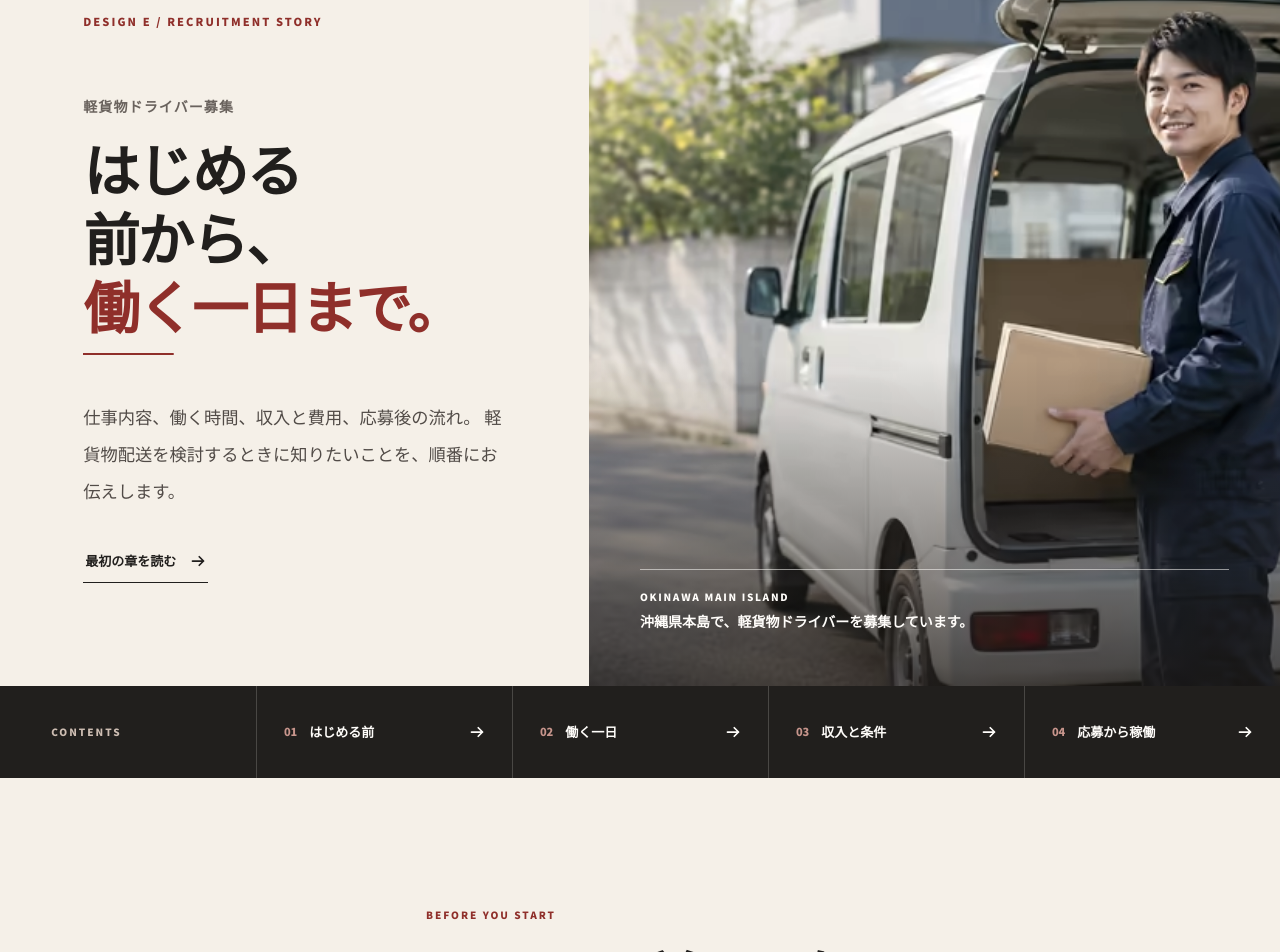
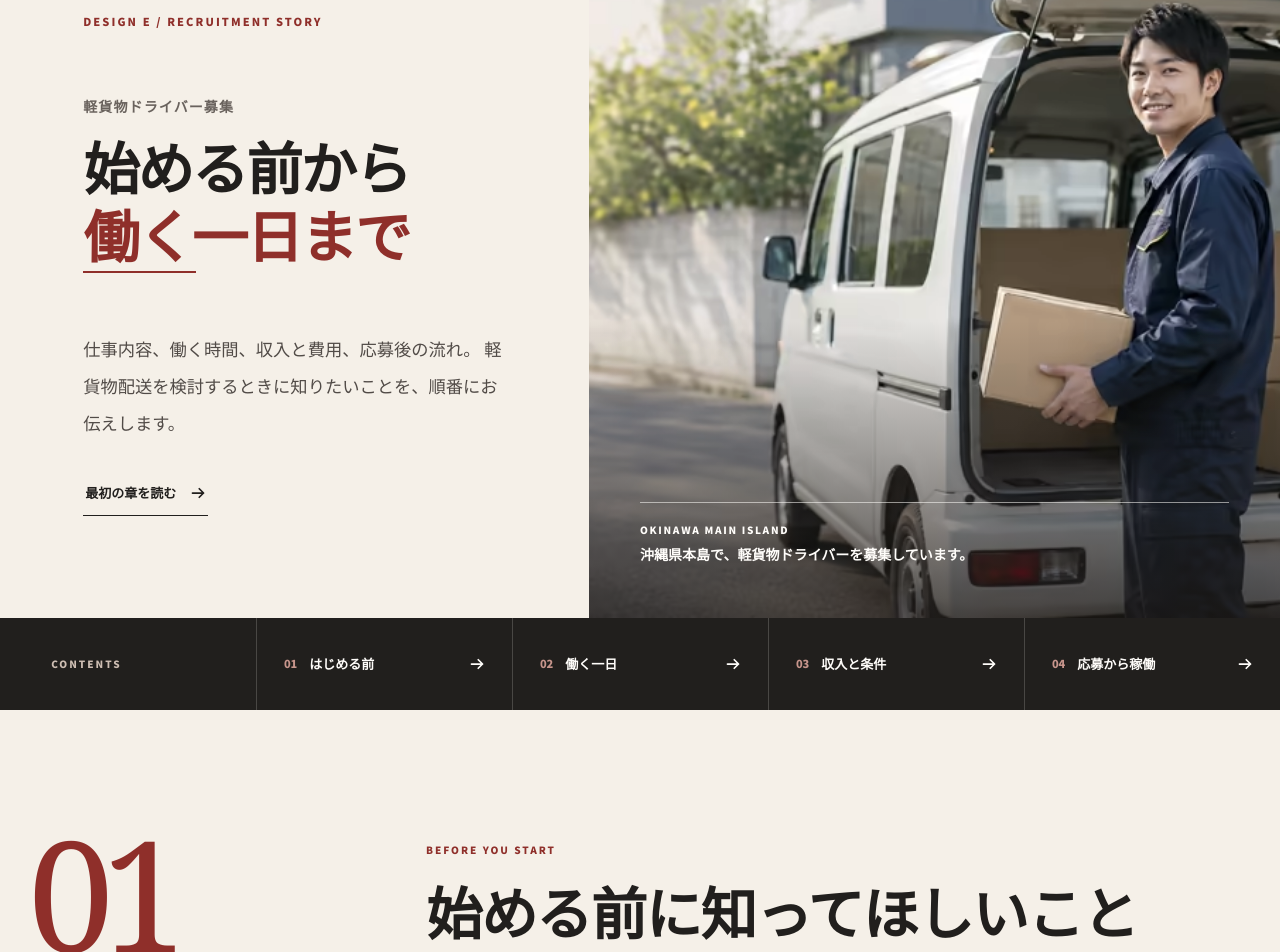
Before and after one commit to halc8312/KKAMOTSU, a Next.js app: page /designs/story in a window 1280 px wide. Shown: the part 220-1172 px from the top of the page. Built offline with nearby package versions, Linux system fonts and the light colour scheme; no server answers.

Commit message:
大見出しの句読点とE案ヒーローを整える (#15)
A〜F案の大見出しから句読点を外し、E案を「始める前から」「働く一日まで」の2行スタイルに調整する。

```diff
--- a/app/_components/DashboardSite.tsx
+++ b/app/_components/DashboardSite.tsx
@@ -58,7 +58,7 @@ export function DashboardSite() {
         <section className="dashboard-hero" aria-labelledby="dashboard-title">
           <div className="dashboard-hero__copy">
             <p className="dashboard-eyebrow">LIGHT CARGO DRIVER / OKINAWA</p>
-            <h1 id="dashboard-title">仕事の条件を、<br />ひと目で。</h1>
+            <h1 id="dashboard-title">仕事の条件を<br />ひと目で</h1>
             <p className="dashboard-hero__lead">
               長い説明を読む前に、働く場所・報酬・車両・一日の流れを確認。
               前代運送の軽貨物ドライバー募集を、要点から比べられる採用サイトです。
@@ -177,7 +177,7 @@ export function DashboardSite() {
         <section className="dashboard-apply" aria-labelledby="dashboard-apply-title">
           <div className="dashboard-apply__intro">
             <p>APPLICATION FLOW</p>
-            <h2 id="dashboard-apply-title">条件が合いそうなら、<br />まずは相談から。</h2>
+            <h2 id="dashboard-apply-title">条件が合いそうなら<br />まずは相談から</h2>
             <p>応募前の質問だけでも構いません。希望の働き方をメールでお知らせください。</p>
             <a className="dashboard-button dashboard-button--light" href={mailto}>
               応募・相談メールを送る
--- a/app/_components/PortalSite.tsx
+++ b/app/_components/PortalSite.tsx
@@ -34,20 +34,20 @@ const portalLinks: Array<{
   { page: "apply", href: "/designs/portal/apply", label: "応募・相談", eyebrow: "ENTRY" },
 ];
 
-const pageIntroductions: Record<Exclude<PortalPage, "home">, { eyebrow: string; title: string; copy: string }> = {
+const pageIntroductions: Record<Exclude<PortalPage, "home">, { eyebrow: string; titleLines: [string, string]; copy: string }> = {
   work: {
     eyebrow: "WORK GUIDE",
-    title: "仕事内容と一日の動きを、先に確認。",
+    titleLines: ["仕事内容と一日の流れ", "まとめて確認"],
     copy: "軽貨物配送の特徴と、稼働日の流れをまとめました。自分に合う働き方か、具体的に確認できます。",
   },
   conditions: {
     eyebrow: "CONDITION GUIDE",
-    title: "報酬・車両・経費を、まとめて確認。",
+    titleLines: ["報酬・車両・経費", "まとめて確認"],
     copy: "応募前に知っておきたい募集条件を一覧にしています。案件ごとの詳細は、相談時にご案内します。",
   },
   apply: {
     eyebrow: "ENTRY GUIDE",
-    title: "相談から稼働まで、4つのステップ。",
+    titleLines: ["相談から稼働まで", "4ステップ"],
     copy: "まずはメールで希望をお知らせください。仕事内容と条件を確認し、双方の合意後に稼働を始めます。",
   },
 };
@@ -99,7 +99,10 @@ function PortalIntro({ page }: { page: Exclude<PortalPage, "home"> }) {
   return (
     <section className="portal-intro" aria-labelledby="portal-page-title">
       <p className="portal-kicker">{introduction.eyebrow}</p>
-      <h1 id="portal-page-title">{introduction.title}</h1>
+      <h1 id="portal-page-title">
+        <span>{introduction.titleLines[0]}</span>
+        <span>{introduction.titleLines[1]}</span>
+      </h1>
       <p>{introduction.copy}</p>
     </section>
   );
@@ -112,7 +115,8 @@ function PortalHome() {
         <div className="portal-hero__copy">
           <p className="portal-kicker">MAESHIRO RECRUIT PORTAL</p>
           <h1 id="portal-home-title">
-            知りたい情報から、<wbr />選べる採用サイト。
+            <span>知りたい情報から</span>
+            <span>選べる採用サイト</span>
           </h1>
           <p>
             前代運送の軽貨物ドライバー募集について、仕事内容・条件・応募方法の順番にかかわらず、
@@ -167,7 +171,7 @@ function PortalHome() {
       <section className="portal-start" aria-labelledby="portal-start-title">
         <div>
           <p className="portal-kicker">BEFORE ENTRY</p>
-          <h2 id="portal-start-title">迷っている段階でも、ご相談ください。</h2>
+          <h2 id="portal-start-title">迷っている段階でも<wbr />ご相談ください</h2>
           <p>希望する曜日・日数・エリアを伺い、案件内容や条件をご説明します。</p>
         </div>
         <a className="portal-primary-link portal-primary-link--dark" href={entryMailto()}>
@@ -343,7 +347,7 @@ function PortalApply() {
 
       <section className="portal-entry-panel" aria-labelledby="portal-entry-title">
         <p className="portal-kicker">CONTACT</p>
-        <h2 id="portal-entry-title">まずは、希望の働き方をお聞かせください。</h2>
+        <h2 id="portal-entry-title">まずは<wbr />希望の働き方をお聞かせください</h2>
         <p>名前と希望する曜日・日数・エリアを添えて、メールでご連絡ください。</p>
         <a className="portal-primary-link portal-primary-link--dark" href={entryMailto()}>
           メールで応募・相談する
--- a/app/_components/RecruitmentSite.tsx
+++ b/app/_components/RecruitmentSite.tsx
@@ -104,7 +104,7 @@ export function RecruitmentSite({ themeId }: { themeId: ThemeId }) {
         </section>
 
         <section className="rs-section rs-benefits" id="benefits">
-          <SectionHeading kicker="OUR ADVANTAGES" title="はじめやすく、続けやすい仕事へ。">
+          <SectionHeading kicker="OUR ADVANTAGES" title="はじめやすく続けやすい仕事へ">
             配送の仕事が初めてでも大丈夫。希望を聞くところから始めます。
           </SectionHeading>
           <div className="rs-benefit-grid">
@@ -120,7 +120,7 @@ export function RecruitmentSite({ themeId }: { themeId: ThemeId }) {
 
         <section className="rs-income" id="income">
           <div className="rs-income-inner">
-            <SectionHeading kicker="INCOME EXAMPLES" title="働き方で変わる、3つの売上実績例。" light>
+            <SectionHeading kicker="INCOME EXAMPLES" title="働き方で変わる3つの売上実績例" light>
               自分のペースも、しっかり稼働も。希望する働き方をご相談ください。
             </SectionHeading>
             <div className="rs-income-grid">
@@ -210,7 +210,7 @@ export function RecruitmentSite({ themeId }: { themeId: ThemeId }) {
         <section className="rs-entry" id="entry">
           <div>
             <p className="rs-section-kicker">ENTRY / CONTACT</p>
-            <h2>まずは、あなたの希望を聞かせてください。</h2>
+            <h2>まずは<wbr />あなたの希望を聞かせてください</h2>
             <p>仕事内容や費用を確認してから検討したい方も歓迎です。応募前の相談だけでも、気軽にご連絡ください。</p>
           </div>
           <a className="rs-button rs-button-primary rs-button-large" href={entryMailto()}>
--- a/app/_components/StorySite.tsx
+++ b/app/_components/StorySite.tsx
@@ -59,8 +59,8 @@ export function StorySite() {
             <p className="story-overline">DESIGN E / RECRUITMENT STORY</p>
             <p className="story-role">{company.role}</p>
             <h1 id="story-title">
-              はじめる前から、<br />
-              <em>働く一日まで。</em>
+              <span>始める前から</span>
+              <em>働く一日まで</em>
             </h1>
             <p className="story-cover-lead">
               仕事内容、働く時間、収入と費用、応募後の流れ。
@@ -100,7 +100,7 @@ export function StorySite() {
           <ChapterHeading
             number="01"
             label="BEFORE YOU START"
-            title={<>はじめる前に、<wbr />知ってほしいこと。</>}
+            title={<>始める前に<wbr />知ってほしいこと</>}
             id="story-before-title"
           />
 
@@ -131,7 +131,7 @@ export function StorySite() {
           <aside className="story-note" aria-label="車両と費用について">
             <CheckIcon />
             <div>
-              <strong>稼働中は、全員が車両を無料でレンタルできます。</strong>
+              <strong>稼働中は全員が車両を無料でレンタルできます</strong>
               <p>レンタル車は自家利用も可能です。燃料費・保険料・備品代は自己負担となります。</p>
             </div>
           </aside>
@@ -141,7 +141,7 @@ export function StorySite() {
           <ChapterHeading
             number="02"
             label="A DAY AT WORK"
-            title={<>働く一日を、<wbr />時間の順に。</>}
+            title={<>働く一日を<wbr />時間の順に</>}
             id="story-day-title"
             light
           />
@@ -166,7 +166,7 @@ export function StorySite() {
           <ChapterHeading
             number="03"
             label="INCOME & CONDITIONS"
-            title={<>収入と条件を、<wbr />曖昧にしない。</>}
+            title={<>収入と条件を<wbr />曖昧にしない</>}
             id="story-conditions-title"
           />
 
@@ -215,7 +215,7 @@ export function StorySite() {
           <ChapterHeading
             number="04"
             label="HOW TO START"
-            title={<>相談から稼働まで、<wbr />4つの場面。</>}
+            title={<>相談から稼働までの<wbr />4つの場面</>}
             id="story-apply-title"
           />
 
@@ -234,7 +234,7 @@ export function StorySite() {
           <div className="story-faq">
             <div>
               <p className="story-small-label">FAQ</p>
-              <h3>応募前に、もう少し確認したい方へ。</h3>
+              <h3>応募前に<wbr />もう少し確認したい方へ</h3>
             </div>
             <div className="story-faq-list">
               {faqs.map(([question, answer], index) => (
@@ -258,7 +258,7 @@ export function StorySite() {
           <p className="story-entry-number" aria-hidden="true">05</p>
           <div>
             <p className="story-small-label">ENTRY / CONTACT</p>
-            <h2 id="story-entry-title">次の一歩は、希望を話すことから。</h2>
+            <h2 id="story-entry-title">次の一歩は<wbr />希望を話すことから</h2>
             <p>
               仕事内容や費用を確認してから検討したい方も歓迎です。
               応募前の相談だけでも、気軽にご連絡ください。
--- a/app/_data/recruitment.ts
+++ b/app/_data/recruitment.ts
@@ -22,8 +22,8 @@ export const themes: Array<{
     letter: "A",
     name: "NAVY STANDARD",
     japaneseName: "信頼・端正",
-    headline: "運ぶ仕事を、自分らしく。",
-    headlineParts: ["運ぶ仕事を、", "自分らしく。"],
+    headline: "運ぶ仕事を 自分らしく",
+    headlineParts: ["運ぶ仕事を", "自分らしく"],
     summary: "企業としての安心感をまっすぐ伝える、ネイビー×ライムの基準案。",
   },
   {
@@ -31,8 +31,8 @@ export const themes: Array<{
     letter: "B",
     name: "WARM EDITORIAL",
     japaneseName: "親しみ・温かさ",
-    headline: "はじめての配送に、ちゃんと安心を。",
-    headlineParts: ["はじめての配送に、", "ちゃんと安心を。"],
+    headline: "はじめての配送に ちゃんと安心を",
+    headlineParts: ["はじめての配送に", "ちゃんと安心を"],
     summary: "人柄と相談しやすさを伝える、サンド×ティールの編集記事風。",
   },
   {
@@ -40,8 +40,8 @@ export const themes: Array<{
     letter: "C",
     name: "ROUTE POSTER",
     japaneseName: "大胆・求人訴求",
-    headline: "まずは相談から。軽貨物ドライバーへ。",
-    headlineParts: ["まずは相談から。", "軽貨物ドライバーへ。"],
+    headline: "まずは相談から 軽貨物ドライバーへ",
+    headlineParts: ["まずは相談から", "軽貨物ドライバーへ"],
     summary: "仕事の要点を力強く見せる、黒×シグナルイエローのポスター案。",
   },
 ];
@@ -85,7 +85,7 @@ export const benefits = [
   {
     number: "01",
     label: "BEGINNER FRIENDLY",
-    title: "未経験から、迷わずスタート",
+    title: "未経験から迷わずスタート",
     copy: "荷物の扱い方や配送の進め方など、稼働前に必要なことを丁寧にご案内。はじめての一歩を支えます。",
   },
   {
--- a/app/portal.css
+++ b/app/portal.css
@@ -223,6 +223,11 @@
   font-weight: 800;
   letter-spacing: -0.025em;
   line-height: 1.25;
+}
+
+.portal-hero h1 span,
+.portal-intro h1 span {
+  display: block;
 }
 
 .portal-hero__copy > p:not(.portal-kicker) {
@@ -1126,7 +1131,7 @@
   }
 
   .portal-intro h1 {
-    /* 38px固定では下層ページの17字見出しが360px幅で3行に割れる */
+    /* 各フレーズが2行のまま収まる級数まで、画面幅に応じて縮小する。 */
     font-size: clamp(30px, 8.6vw, 38px);
   }
 
--- a/app/story.css
+++ b/app/story.css
@@ -152,6 +152,7 @@
   position: relative;
   z-index: 2;
   display: flex;
+  min-width: 0;
   flex-direction: column;
   justify-content: center;
   padding: clamp(64px, 8vw, 132px) clamp(28px, 6.5vw, 108px);
@@ -175,31 +176,43 @@
 }
 
 .story-cover h1 {
+  display: flex;
+  max-width: 100%;
+  flex-direction: column;
+  align-items: flex-start;
+  gap: 0.08em;
   margin-top: 15px;
-  /* 88px x 15字は1440pxで4行(高さ317px)になり、章立ての導入が
-     見出しだけで埋まる。 */
+  /* 2つの短いフレーズを改行そのもので見せるため、各行を独立させる。 */
   font-size: clamp(44px, 4.4vw, 66px);
   font-weight: 800;
   letter-spacing: -0.035em;
-  line-height: 1.22;
+  line-height: 1.12;
+  overflow-wrap: anywhere;
+}
+
+.story-cover h1 > span,
+.story-cover h1 > em {
+  display: block;
+  width: fit-content;
+  max-width: 100%;
 }
 
 .story-cover h1 em {
   position: relative;
+  padding-bottom: 0.14em;
   color: var(--story-red);
   font-style: normal;
 }
 
 .story-cover h1 em::after {
   position: absolute;
-  right: 0;
-  bottom: -10px;
+  right: auto;
+  bottom: 0;
   left: 0;
+  width: 2em;
   height: 2px;
   background: currentColor;
   content: "";
-  transform: scaleX(0.24);
-  transform-origin: left;
 }
 
 .story-cover-lead {
@@ -1037,13 +1050,13 @@
 
   .story-cover h1 {
     margin-top: 12px;
-    font-size: clamp(40px, 11.6vw, 58px);
+    font-size: clamp(38px, 10.8vw, 58px);
     letter-spacing: -0.025em;
-    line-height: 1.3;
+    line-height: 1.12;
   }
 
   .story-cover h1 em::after {
-    bottom: -7px;
+    bottom: 0;
   }
 
   .story-cover-lead {
@@ -1354,10 +1367,6 @@
     padding-left: 18px;
   }
 
-  .story-cover h1 {
-    font-size: 41px;
-  }
-
   .story-principles article,
   .story-steps li {
     grid-template-columns: 50px minmax(0, 1fr);
```
Also changed, not shown: app/globals.css (+3 -4 lines).
